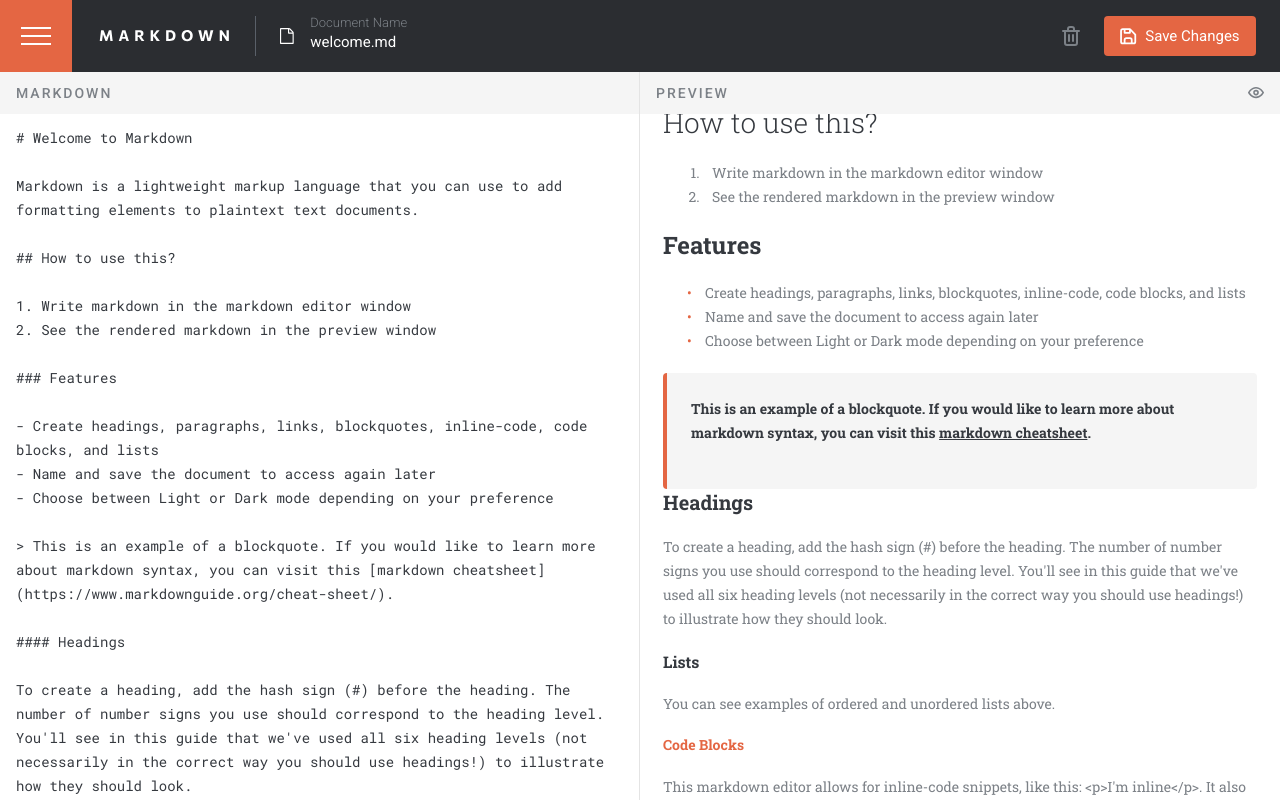
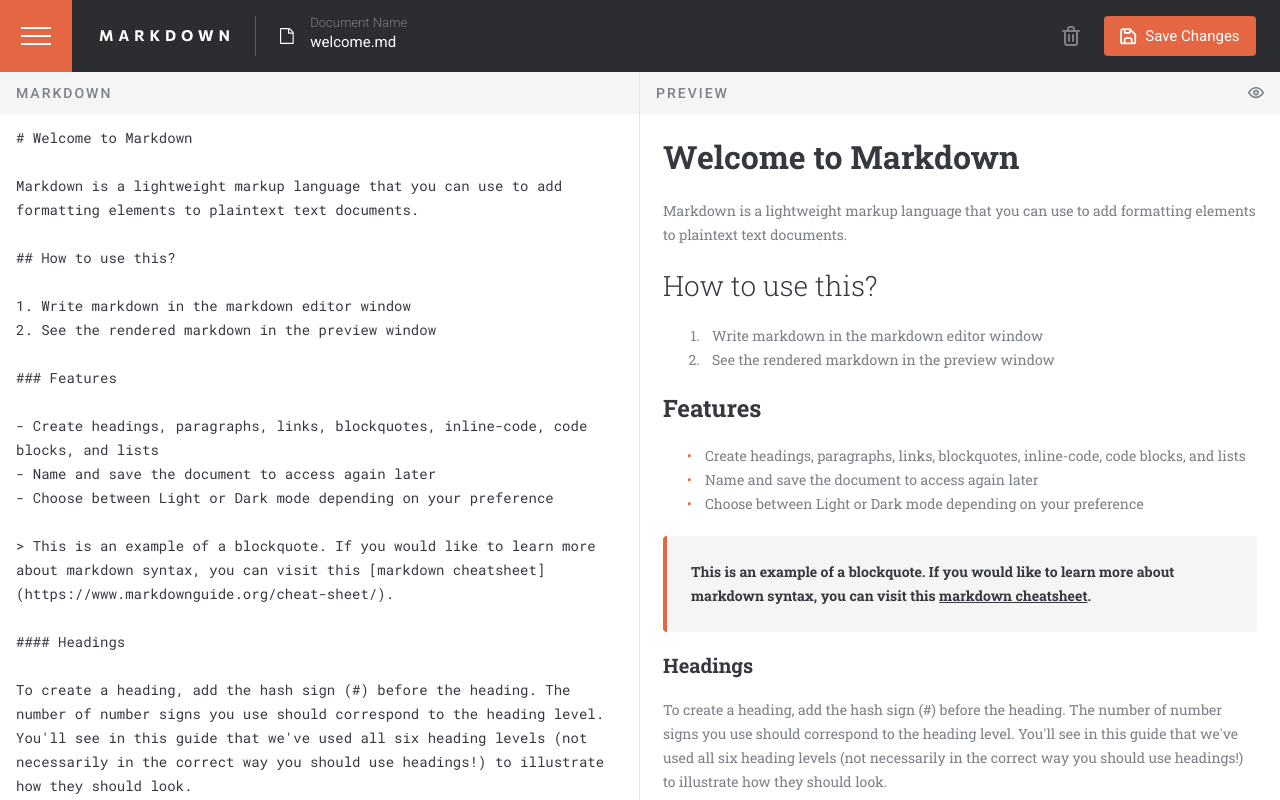
Before and after one commit to chris-nowicki/in-browser-markdown-editor, a Next.js app: page / in a window 1280 px wide. Built offline with nearby package versions, Linux system fonts and the light colour scheme; no server answers.

Commit message:
fixed flex issue with preview text

```diff
--- a/components/MarkDown/Header.module.scss
+++ b/components/MarkDown/Header.module.scss
@@ -10,7 +10,7 @@
     min-height: 42px;
     background-color: $bg-header;
     color: #7c8187;
-    z-index: 10;
+    // z-index: 10;
 
     & span {
         font-family: var(--roboto-font);
--- a/components/MarkDown/markdown.module.scss
+++ b/components/MarkDown/markdown.module.scss
@@ -9,7 +9,6 @@
     height: 100%;
     justify-content: center;
     overflow-y: hidden;
-    overflow-x: hidden;
 }
 
 .markdown {
@@ -49,16 +48,15 @@
     align-items: center;
     width: 50%;
     height: 100%;
+
     @include breakpoint(mobile) {
         display: none;
     }
 }
 
 .previewText {
-    display: flex;
-    flex-direction: column;
-    justify-content: center;
     width: 100%;
+    height: 100%;
     padding: 22px 23px 0px 23px;
     font-size: 14px;
     line-height: 24px;
@@ -160,6 +158,7 @@
         background-color: #f5f5f5;
         border-radius: 4px;
         border-left: 4px solid #e46643;
+        margin-bottom: 20px;
     }
 
     & blockquote p {
--- a/components/SideBar/SideBar.tsx
+++ b/components/SideBar/SideBar.tsx
@@ -57,11 +57,6 @@ function SideBar() {
                                 height={150}
                                 alt='profile picture'
                             />
-                            {/* <img
-                                src={`${user.picture?.split('=')[0]}`}
-                                alt={`${user.name}`}
-                                width='150'
-                            /> */}
                             <h2>{user.name}</h2>
                             <p>{user.email}</p>
                         </div>
```
